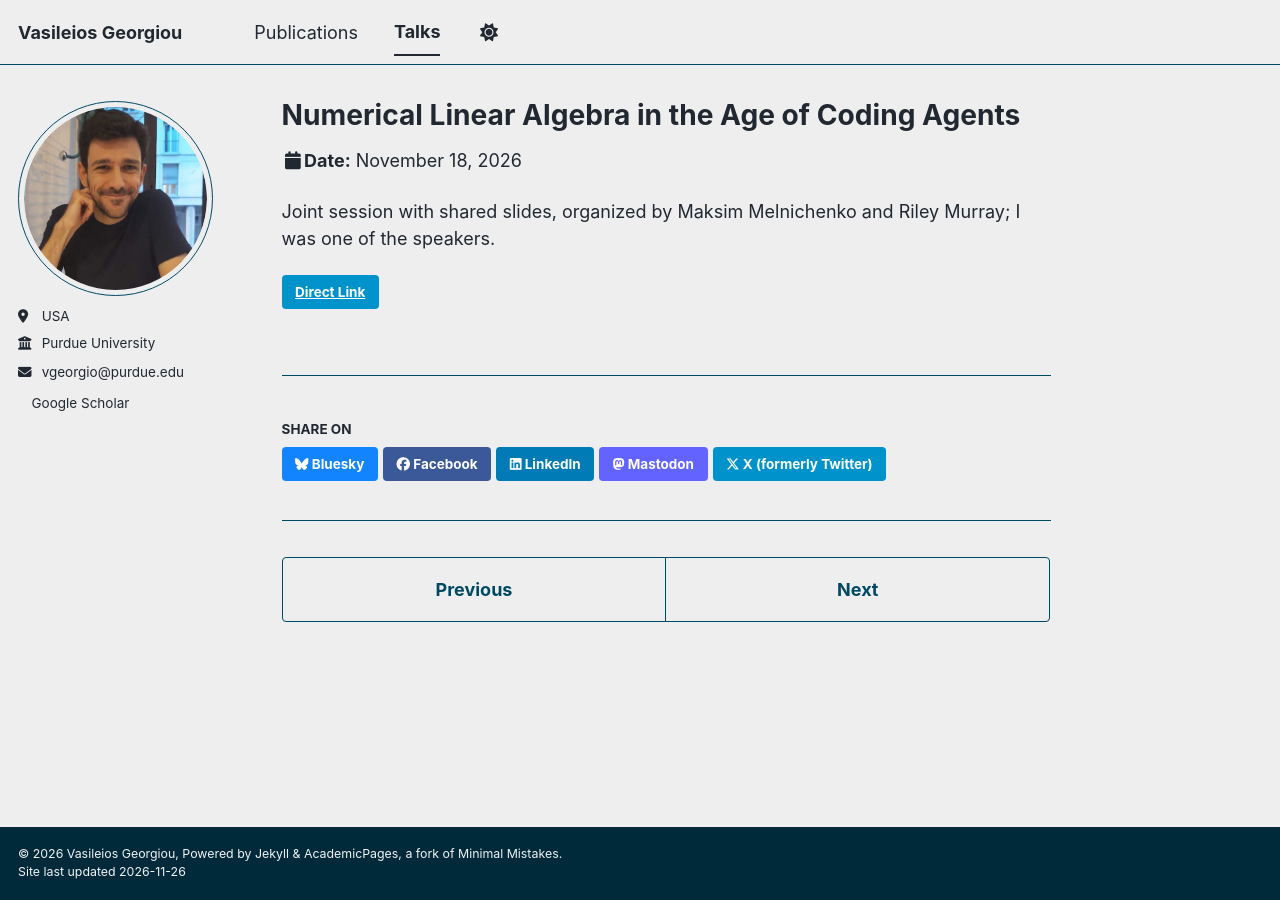
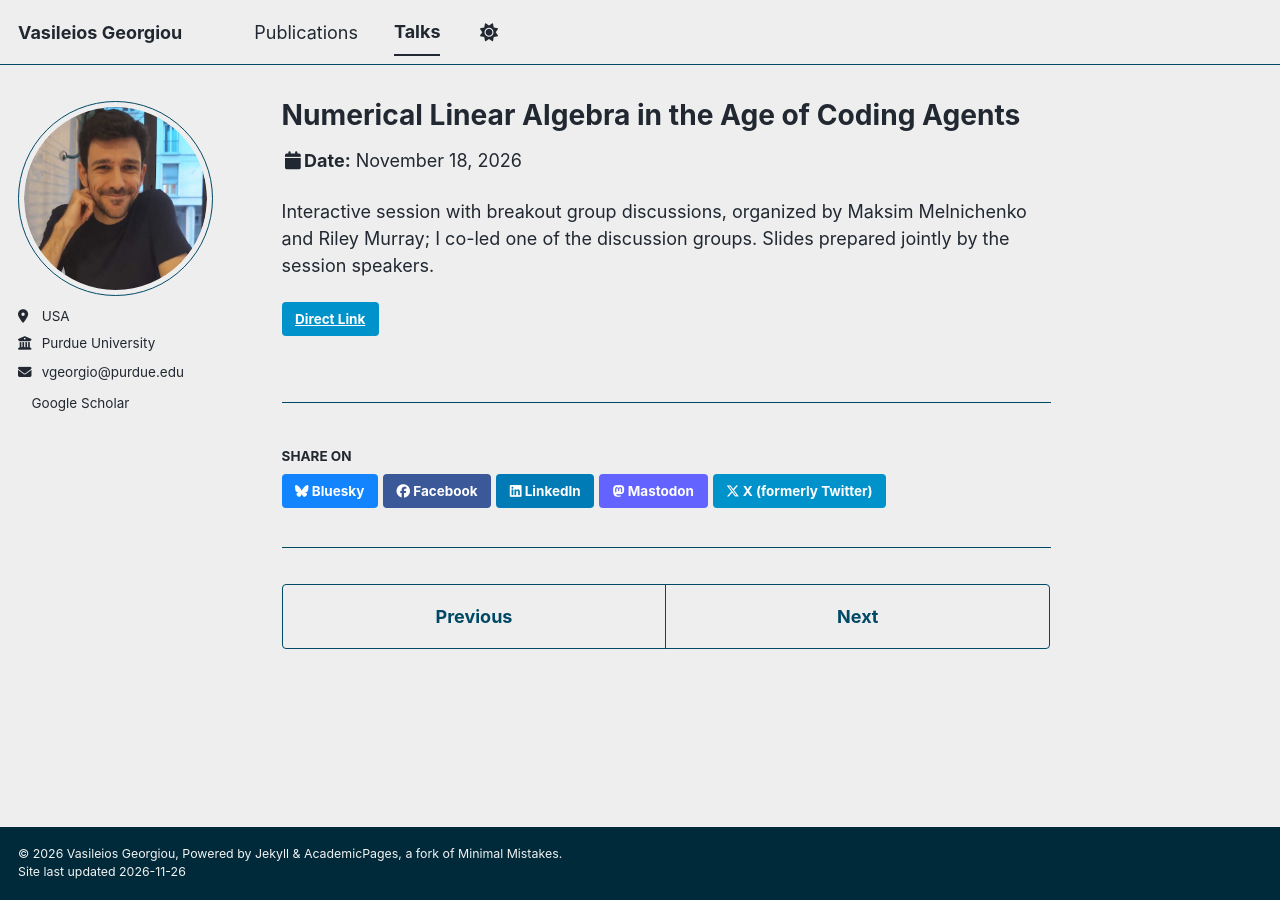
Before and after one commit to vasilisge0/vasilisge0.github.io, a Jekyll site: the page built from _talks/2026-11-18-sc26.md, in a window 1280 px wide. Built offline with Jekyll 4.4.1, drawn with Linux system fonts in a browser that asks for light colours; a script bundle is joined from its source files by our own code; a style sheet for code colours, icons or effects is not loaded.

Commit message:
Reword SC26 BoF note
Co-Authored-By: Claude Opus 5.5 <noreply@anthropic.com>

```diff
--- a/_talks/2026-11-18-sc26.md
+++ b/_talks/2026-11-18-sc26.md
@@ -8,4 +8,4 @@ date: 2026-11-18
 location: "Chicago, IL, USA"
 ---
 
-Joint session with shared slides, organized by Maksim Melnichenko and Riley Murray; I was one of the speakers.
+Interactive session with breakout group discussions, organized by Maksim Melnichenko and Riley Murray; I co-led one of the discussion groups. Slides prepared jointly by the session speakers.
```
